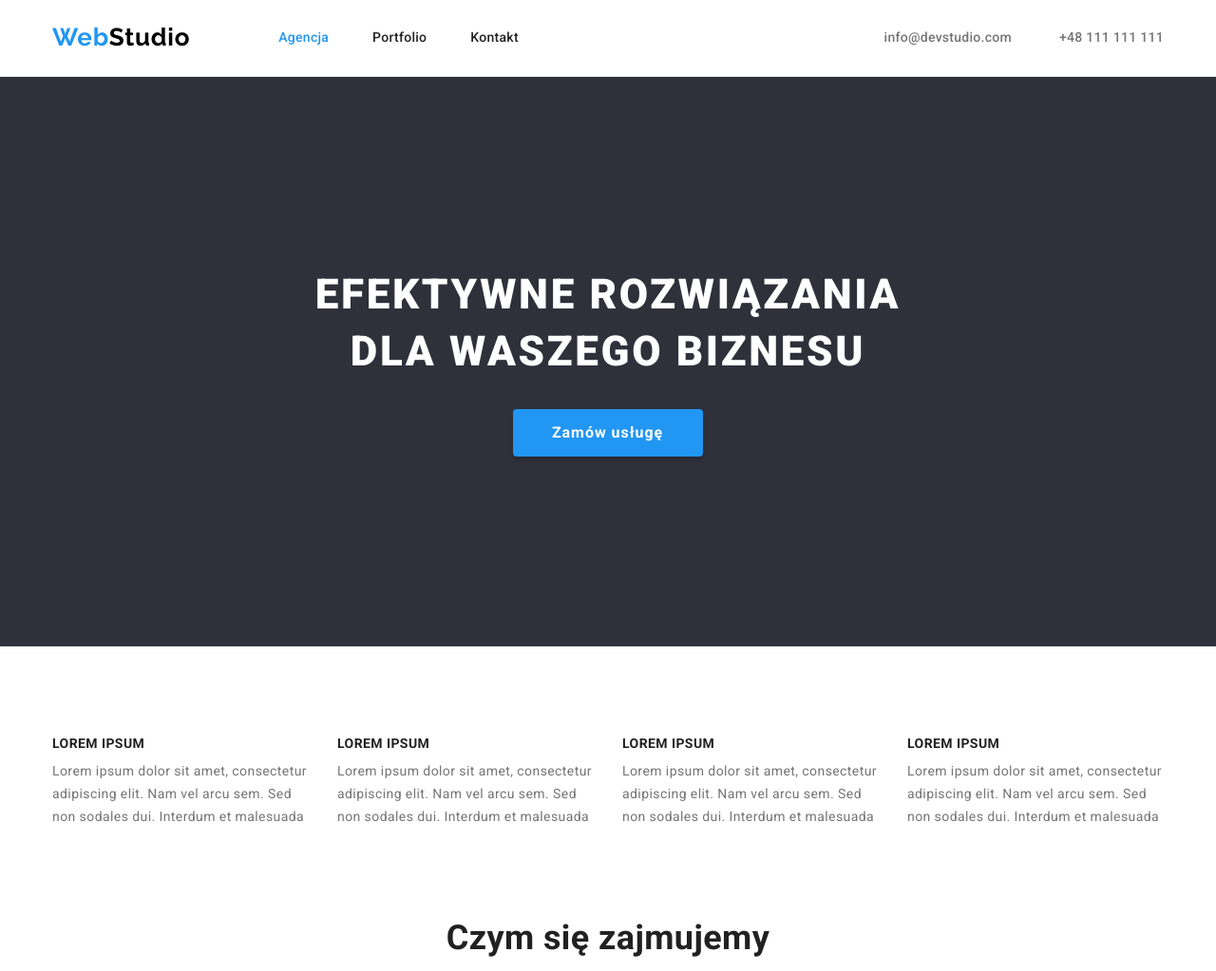
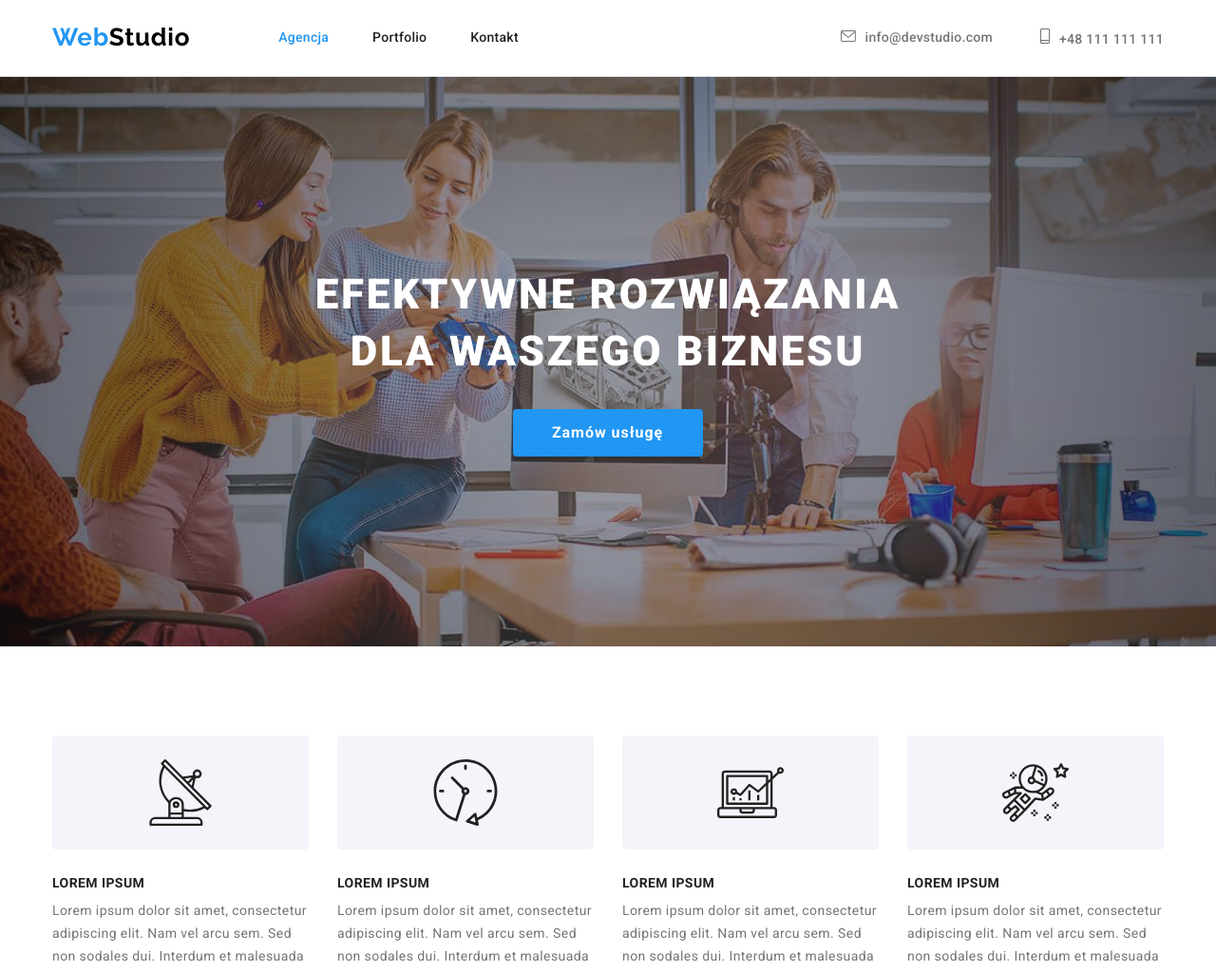
Before and after one commit to michalbartkowsk/GOIT-MARKUP-HW-06, a plain HTML site: page index.html in a window 1280 px wide. Shown: the top 1023 px of the page at 95% size. Drawn offline with nearby package versions, Linux system fonts and the light colour scheme.

Commit message:
Created svg sprite, header, hero and lorem sections

```diff
--- a/css/styles.css
+++ b/css/styles.css
@@ -120,6 +120,7 @@ img {
 .contact {
   display: flex;
   margin-left: auto;
+  align-items: center;
 }
 
 .contact .contact-list:not(:last-child) {
@@ -133,12 +134,33 @@ img {
   color: var(--secondary-text-color);
 }
 
+.contact-svg {
+  fill: var(--secondary-text-color);
+  margin-right: 10px;
+}
+
+.contact-link:hover .contact-svg,
+.contact-link:focus .contact-svg {
+  fill: var(--active-color);
+}
+
 /* HERO */
 
 .hero {
   text-align: center;
-  padding: 200px 0px;
+  max-width: 1600px;
+  height: 600px;
+  padding: 200px 0;
   background-color: var(--tertiary-bg-color);
+  background-image: radial-gradient(
+      circle,
+      rgba(234, 234, 236, 0.26) 0%,
+      rgba(25, 25, 26, 0.4) 100%
+    ),
+    url(/images/background-image.jpg);
+  background-size: cover;
+  background-position: center;
+  background-repeat: no-repeat;
 }
 
 .hero-heading {
@@ -150,7 +172,6 @@ img {
   font-weight: 900;
   letter-spacing: 0.06em;
   line-height: 1.36;
-  text-align: center;
   color: var(--primary-bg-color);
 }
 
@@ -192,11 +213,24 @@ img {
   margin-right: 30px;
 }
 
+.solutions-box {
+  width: 270px;
+  height: 120px;
+  border-radius: 4px;
+  background-color: var(--secondary-bg-color);
+  padding: 25px 100px;
+}
+
+.solutions-svg {
+  fill: var(--primary-text-color);
+}
+
 .solutions-heading {
   font-size: 14px;
   font-weight: 700;
   line-height: 1.17;
   letter-spacing: 0.03em;
+  margin-top: 27px;
   margin-bottom: 10px;
 }
 
--- a/index.html
+++ b/index.html
@@ -23,8 +23,16 @@
           </ul>
         </nav>
         <ul class="contact">
-          <li class="contact-list"><a class="contact-link" href="mailto:info@devstudio.com">info@devstudio.com</a></li>
-          <li class="contact-list"><a class="contact-link" href="tel:+48111111111">+48 111 111 111</a></li>
+          <li class="contact-list">
+            <a class="contact-link" href="mailto:info@devstudio.com">
+              <svg width="16" height="12" class="contact-svg"><use href="./images/icons.svg#envelope"></use></svg>info@devstudio.com
+            </a>
+          </li>
+          <li class="contact-list">
+            <a class="contact-link" href="tel:+48111111111">
+              <svg width="10" height="16" class="contact-svg"><use href="./images/icons.svg#smartphone"></use></svg>+48 111 111 111
+            </a>
+          </li>
         </ul>
       </div>
     </header>
@@ -39,18 +47,30 @@
         <div class="container">
           <ul class="solutions-list">
             <li class="solutions-item">
+              <div class="solutions-box">
+                <svg class="solutions-svg" width="70" height="70"><use href="./images/icons.svg#antenna"></use></svg>
+              </div>
               <h3 class="solutions-heading">LOREM IPSUM</h3>
               <p class="solutions-text">Lorem ipsum dolor sit amet, consectetur adipiscing elit. Nam vel arcu sem. Sed non sodales dui. Interdum et malesuada</p>
             </li>
             <li class="solutions-item">
+              <div class="solutions-box">
+                <svg class="solutions-svg" width="70" height="70"><use href="./images/icons.svg#clock"></use></svg>
+              </div>
               <h3 class="solutions-heading">LOREM IPSUM</h3>
               <p class="solutions-text">Lorem ipsum dolor sit amet, consectetur adipiscing elit. Nam vel arcu sem. Sed non sodales dui. Interdum et malesuada</p>
             </li>
             <li class="solutions-item">
+              <div class="solutions-box">
+                <svg class="solutions-svg" width="70" height="70"><use href="./images/icons.svg#diagram"></use></svg>
+              </div>
               <h3 class="solutions-heading">LOREM IPSUM</h3>
               <p class="solutions-text">Lorem ipsum dolor sit amet, consectetur adipiscing elit. Nam vel arcu sem. Sed non sodales dui. Interdum et malesuada</p>
             </li>
             <li class="solutions-item">
+              <div class="solutions-box">
+                <svg class="solutions-svg" width="70" height="70"><use href="./images/icons.svg#astronaut"></use></svg>
+              </div>
               <h3 class="solutions-heading">LOREM IPSUM</h3>
               <p class="solutions-text">Lorem ipsum dolor sit amet, consectetur adipiscing elit. Nam vel arcu sem. Sed non sodales dui. Interdum et malesuada</p>
             </li>
```
Also changed, not shown: portfolio.html (+10 -2 lines), images/background-image.jpg (added), images/icons.svg (added), 1 other file.
